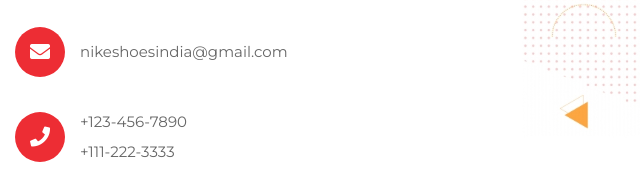
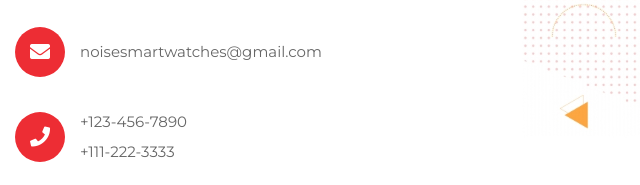
Before and after one commit to abhishek-kumar14/NoiseSmartWatches-LandingPage, a plain HTML site: page index.html in a window 1280 px wide. Shown: the part 2358-2543 px from the top of the page, 640-1280 px from the left. Drawn offline with nearby package versions, Linux system fonts and the light colour scheme.

Commit message:
Update index.html

```diff
--- a/index.html
+++ b/index.html
@@ -211,7 +211,7 @@
          <div class="icons">
             <i class="fas fa-envelope"></i>
             <div class="info">
-               <p>nikeshoesindia@gmail.com</p>
+               <p>noisesmartwatches@gmail.com</p>
             </div>
          </div>
          <div class="icons">
```
